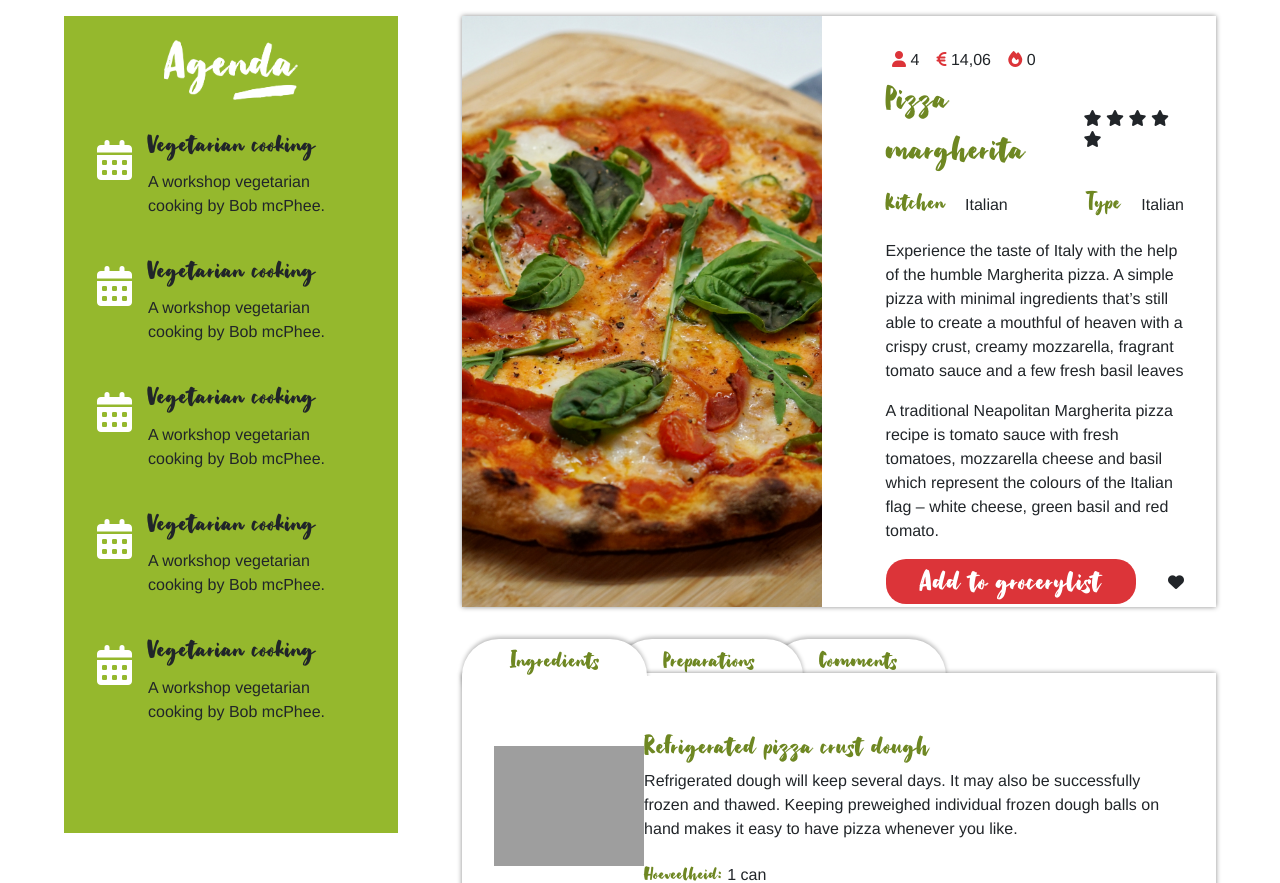
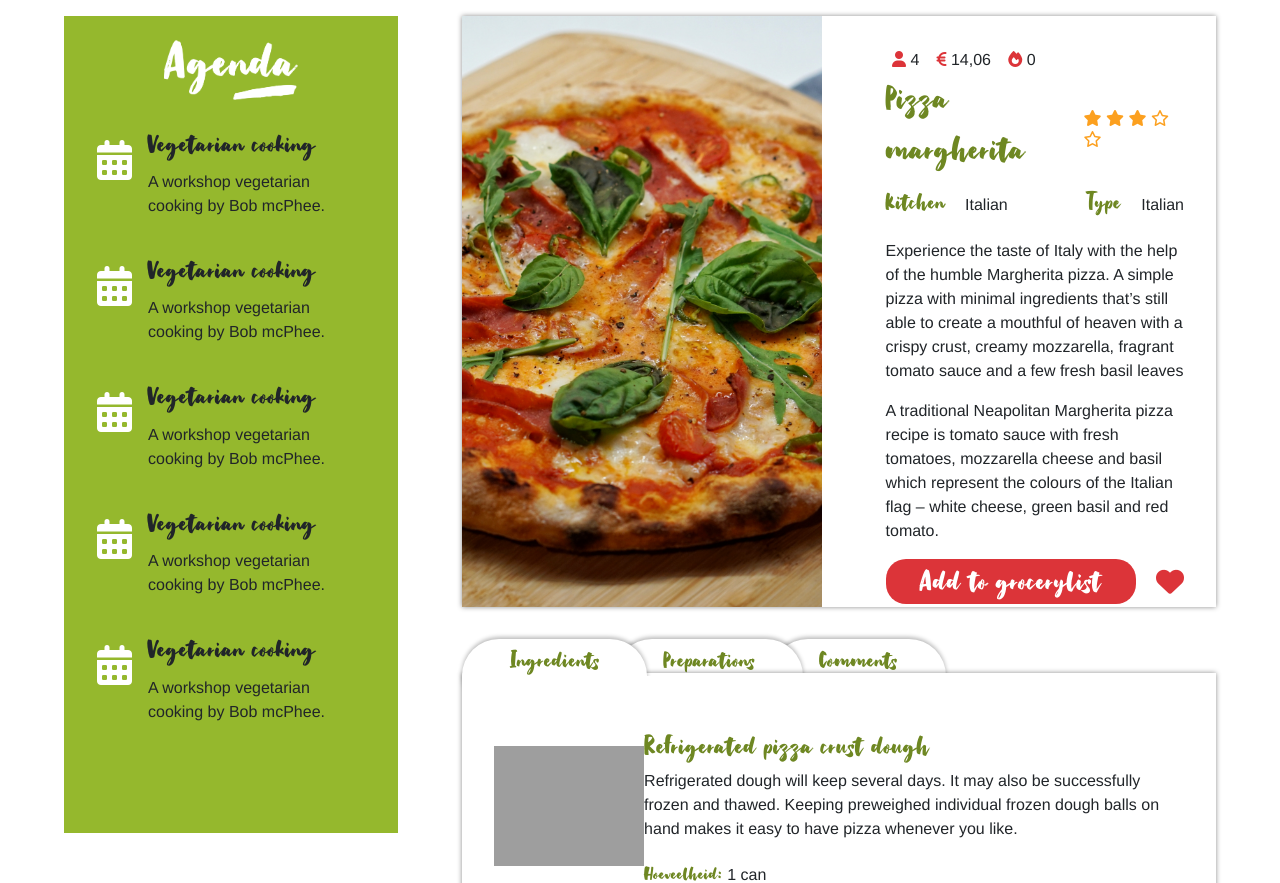
Before and after one commit to msleeuwenhoek/educom-verrukkulluk, a PHP site: page /index.php?recipe_id=1&action=detail in a window 1280 px wide. Shown: the part 1974-2857 px from the top of the page. Run offline with PHP 8.4, Linux system fonts and the light colour scheme; data comes from the database, SQL or seed files in the repository; data that the repository does not hold is empty; some libraries are stand-ins or nearby versions; grey boxes are pictures that could not be loaded.

Commit message:
(unfinished) worked on rating/favorite functionality (#14)

```diff
--- a/assets/css/stylesheet.css
+++ b/assets/css/stylesheet.css
@@ -126,6 +126,11 @@ body {
 .get-started-btn {
   background-color: var(--lighter-red);
   padding: 10px 35px;
+}
+
+.favorite-btn {
+  color: var(--lighter-red);
+  font-size: 28px;
 }
 
 /** HERO SECTION **/
@@ -265,7 +270,13 @@ body {
   justify-content: space-between;
   align-items: center;
 }
+.title-rating-container i {
+  color: var(--lighter-orange);
+}
 
+.rating {
+  cursor: pointer;
+}
 .recipe-stats {
   padding: 0.4rem;
 }
--- a/index.php
+++ b/index.php
@@ -1,4 +1,7 @@
 <?php
+session_start();
+$_SESSION['user_id'] = 1;
+
 
 //// Allereerst zorgen dat de "Autoloader" uit vendor opgenomen wordt:
 require_once("./vendor/autoload.php");
--- a/lib/recipe.php
+++ b/lib/recipe.php
@@ -4,7 +4,6 @@ require_once 'ingredient.php';
 require_once 'recipe_info.php';
 require_once 'user.php';
 require_once 'kitchen_type.php';
-
 
 
 class recipe
@@ -57,6 +56,17 @@ class recipe
             $isFavorite = $this->checkIfFavorite($recipe['id'], $current_user['id']);
         } else {
             $isFavorite = false;
+        }
+
+
+
+
+        if (isset($_POST['favorite_action'])) {
+            if ($_POST['favorite_action'] == 'remove-favorite') {
+                $this->deleteFavorite($_POST['favorited_recipe_id'], $_SESSION['user_id']);
+            } else if ($_POST['favorite_action'] == 'add-favorite') {
+                $this->addFavorite($_POST['favorited_recipe_id'], $_SESSION['user_id']);
+            }
         }
         // Returning all associated data
         return array('recipe' => $recipe, 'ingredients' => $ingredients, 'rating' => $rating, 'preparations' => $preparations, 'comments' => $comments, 'isFavorite' => $isFavorite, 'total_price' => $totalPrice, 'kitchen' => $kitchen, 'type' => $type, 'calories' => $calories);
@@ -138,4 +148,15 @@ class recipe
         $kitchen_type = $kitchenTypeModel->selectKitchenTypeById($kitchen_type_id);
         return $kitchen_type;
     }
+
+    private function addFavorite($recipe_id, $user_id)
+    {
+        $recipeInfoModel = new recipeInfo($this->connection);
+        $recipeInfoModel->addFavorite($recipe_id, $user_id);
+    }
+    private function deleteFavorite($recipe_id, $user_id)
+    {
+        $recipeInfoModel = new recipeInfo($this->connection);
+        $recipeInfoModel->deleteFavorite($recipe_id, $user_id);
+    }
 }
--- a/templates/detail.html.twig
+++ b/templates/detail.html.twig
@@ -21,7 +21,17 @@
                     </div>
                     <div class="title-rating-container">
                         <h2>{{ data.recipe.title }}</h2>
-                        <span><i class="fa fa-star"></i> <i class="fa fa-star"></i> <i class="fa fa-star"></i> <i class="fa fa-star"></i> <i class="fa fa-star"></i> </span>
+                        <span class="rating">
+                        {% set k = 5 %}
+                        {% for i in range (1,k)%}
+                            {% if i <= data.rating %}
+                                <i class="fas fa-star"></i>
+                            {% else %}
+                                <i class="far fa-star"></i>
+                            {% endif %}
+
+                        {% endfor %}
+                        </span>
                     </div>
                     <div class="kitchen-type-container">
                         <span>
@@ -39,7 +49,12 @@
                 <div>
                     <div class="button-favorite-container">
                         <button class="red-btn button"><a href="index.php?action=grocerylist">Add to grocerylist</a></button>
-                        <i class="fa fa-heart"></i>
+                        {% if data.isFavorite %}
+                        <i class="fas fa-heart favorite-btn" data-bs-toggle="popover" data-bs-content="popover" data-bs-placement="top"></i>
+                        {% else %}
+                        <i class="far fa-heart favorite-btn" data-bs-toggle="popover" data-bs-content="popover" data-bs-placement="top"></i>
+
+                        {% endif %}
                     </div>
                 </div>
             </div>
--- a/templates/main.html.twig
+++ b/templates/main.html.twig
@@ -8,11 +8,12 @@
     <link rel="stylesheet" type="text/css" href="assets/css/fonts.css" />
     <script src="https://kit.fontawesome.com/48acdf1f79.js" crossorigin="anonymous"></script>
     <link rel="stylesheet" type="text/css" href="assets/css/stylesheet.css" />
-
+    <script src="https://ajax.googleapis.com/ajax/libs/jquery/3.2.1/jquery.min.js"></script>
     <script type="text/javascript" language="javascript" src="assets/jquery/jquery-3.5.1.js"></script>
     <script type="text/javascript" language="javascript" src="assets/bootstrap/js/bootstrap.js"></script>
     <script>
     $(document).ready(function(){
+        // MENU FUNCTIONALITY
         $(".hamburger-menu-icon").click(function(){
             $(".menu").addClass("active-menu")
         })
@@ -22,6 +23,23 @@
                  $(".menu").removeClass("active-menu")
             }
             })
+
+        // FAVORITE FUNCTIONALITY
+        $(".favorite-btn").click(function(){
+
+            if($(this).hasClass("far")){
+                $(this).removeClass("far");
+                var currentClasses = $(this).prop("class");
+               $(this).removeClass(currentClasses).addClass("fas" + " " + currentClasses );
+
+            }
+            else if($(this).hasClass("fas")){
+                 $(this).removeClass("fas");
+                var currentClasses = $(this).prop("class");
+               $(this).removeClass(currentClasses).addClass("far" + " " + currentClasses);
+
+            }
+        })
     })
 
 
```
Also changed, not shown: templates/homepage.html.twig (+11 -1 lines).
